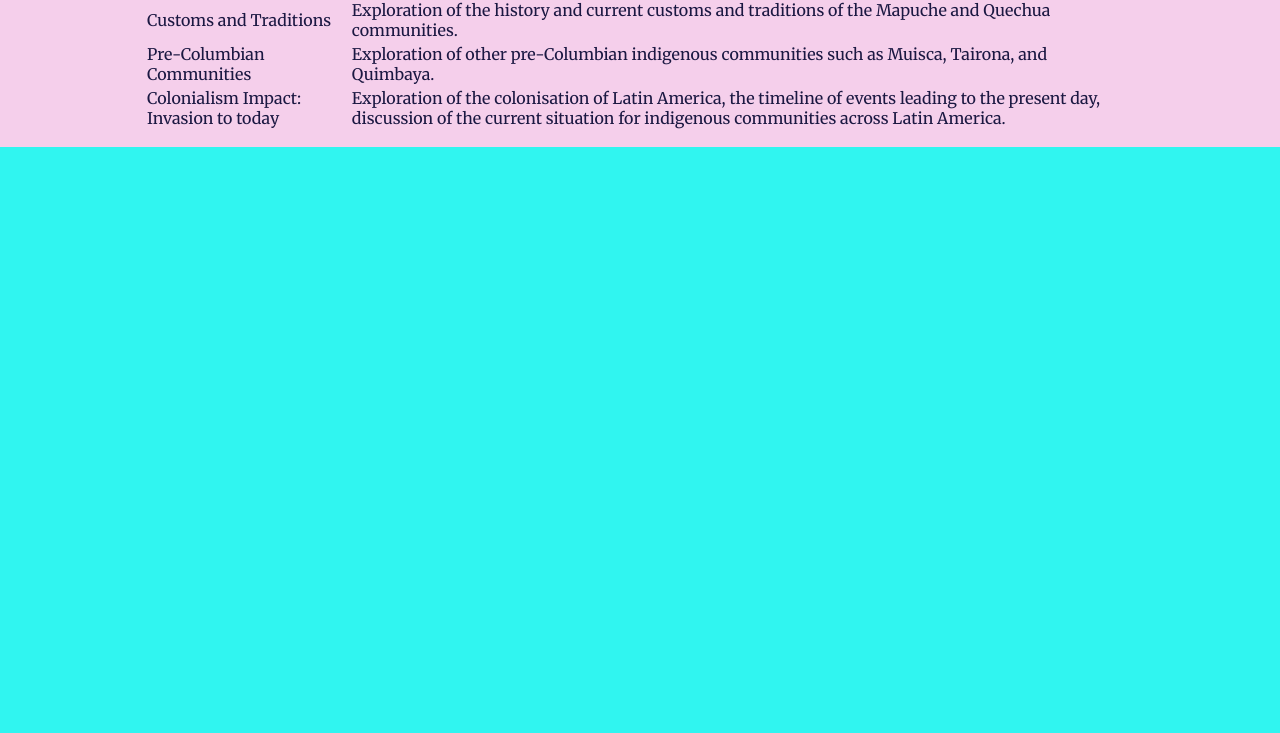
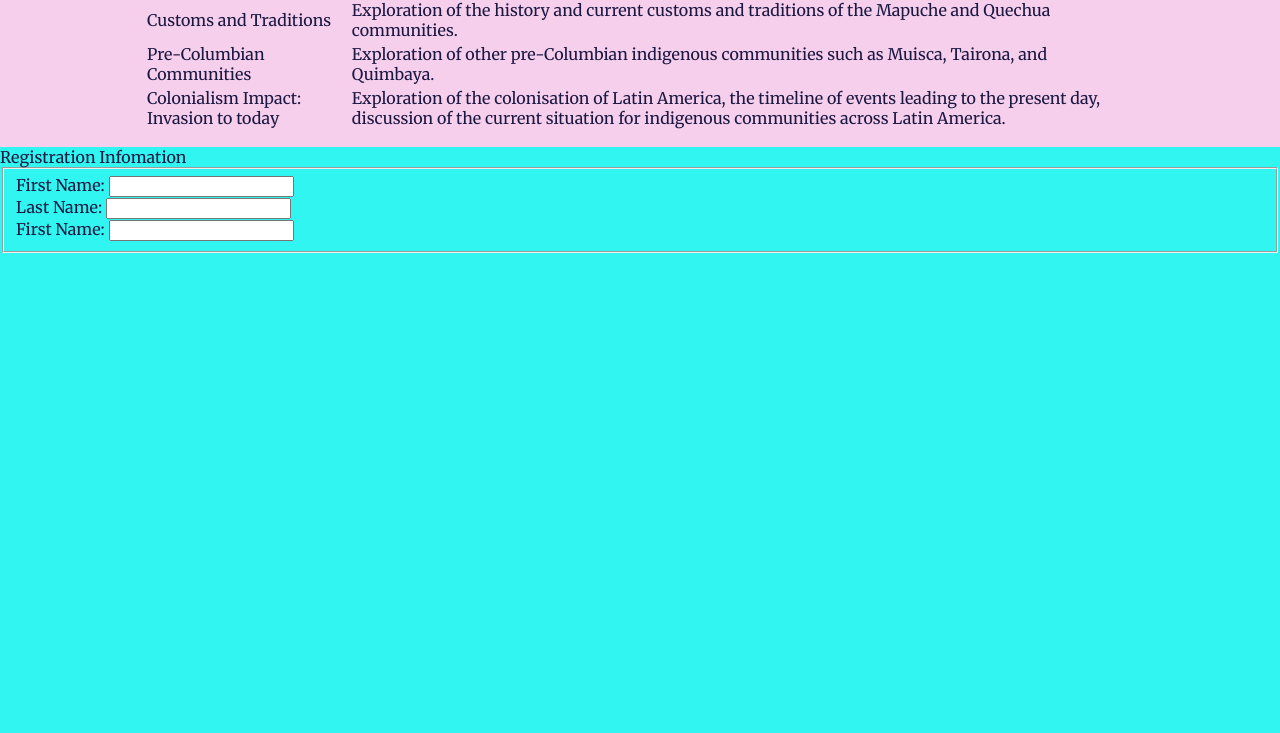
Before and after one commit to Richard5P/LatAm-Lingo, a plain HTML site: page index.html in a window 1280 px wide. Shown: the part 1229-1962 px from the top of the page. Drawn offline with Linux system fonts and the light colour scheme; a web font is replaced by a local one.

Commit message:
feat:Add required registration input

```diff
--- a/index.html
+++ b/index.html
@@ -114,6 +114,17 @@
  <!--              Course schedule, listing, and Sign Up -->
                 <div id="reg-info">
                     <form method="post " action="https://formdump.codeinstitute.net/">
+                        <labelfor="reg-rqr">Registration Infomation</labelfor>
+                        <fieldset id="reg-rqr">
+                            <label for="fname">First Name: </label>
+                            <input type="text" id="fname" name="fname" required>
+                            <br>
+                            <label for="lname">Last Name: </label>
+                            <input type="text" id="lname" name="lname" required>
+                            <br>
+                            <label for="email">First Name: </label>
+                            <input type="email" id="email" name="email" required>
+                        </fieldset>
 
                     </form>
             </section>
```
